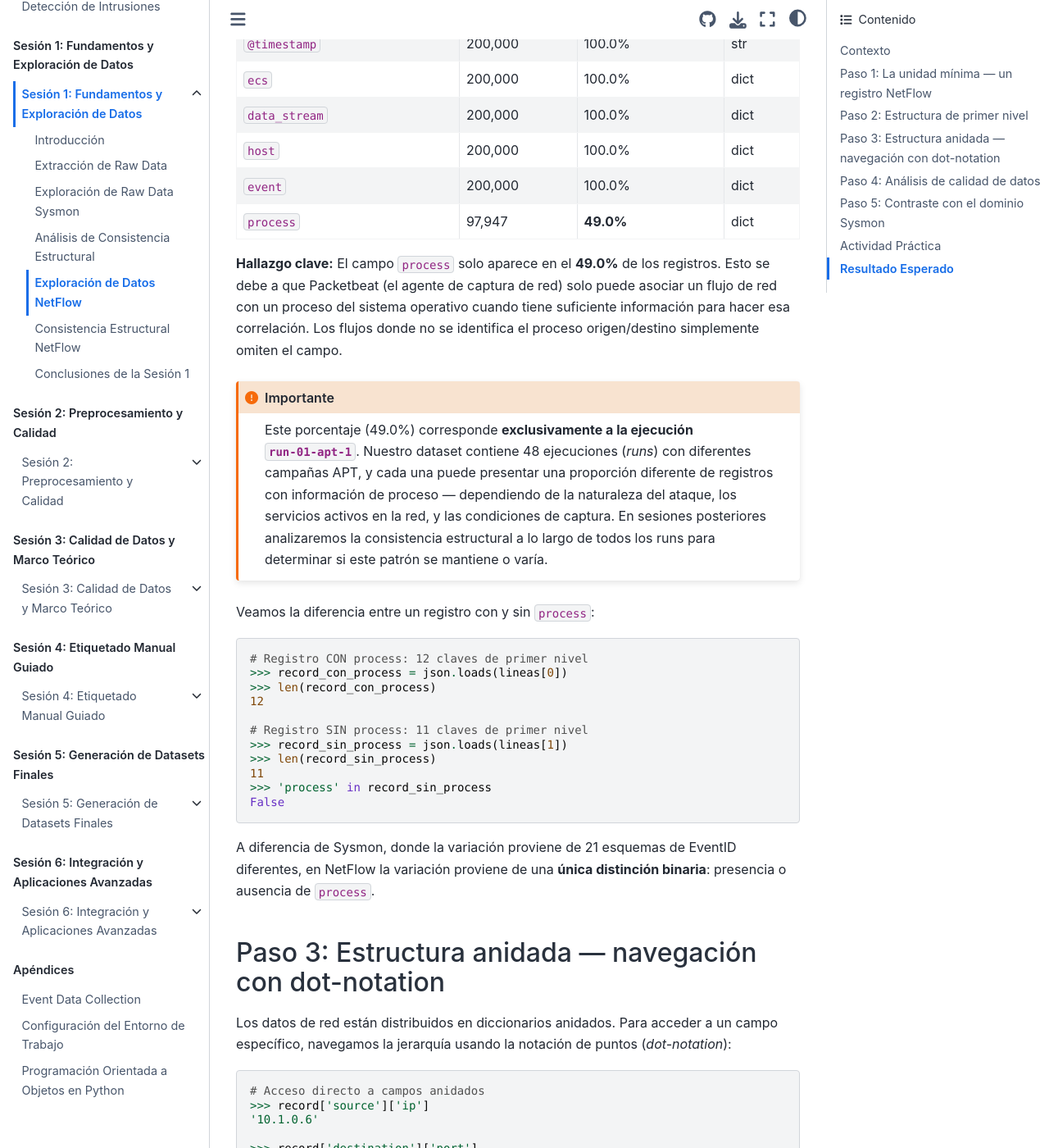
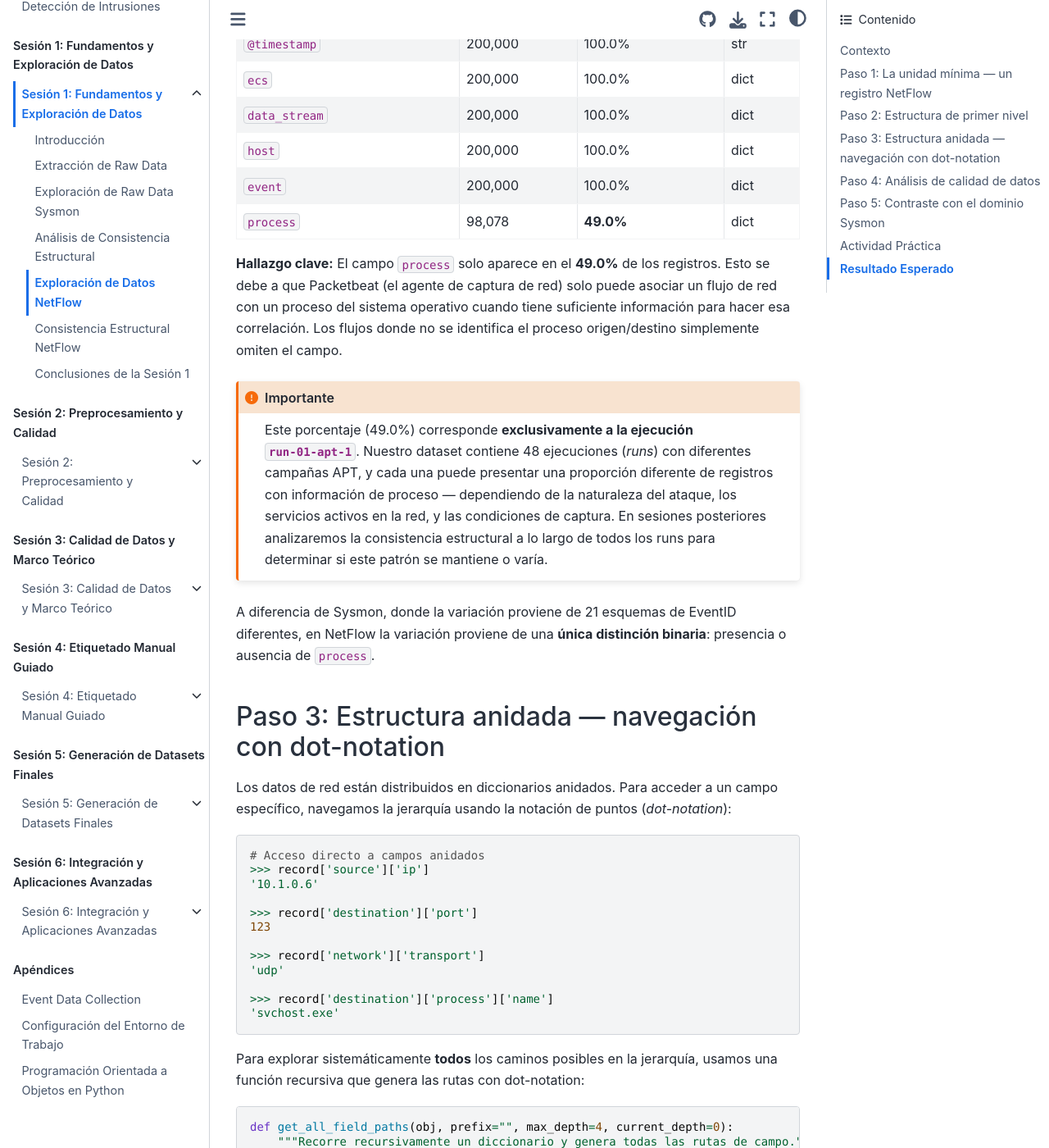
Before and after one commit to ollerenac/curso2026, a Jupyter Book: the page built from sesion-1/4-exploracion-netflow.md, in a window 1280 px wide and 1400 px high, scrolled down 4511 px. Shown: the whole window at 82% size. Built offline with Jupyter Book 1.0.4 settings and Sphinx 7.4.7 and the Sphinx Book theme 1.1.4, drawn with Linux system fonts in a browser that asks for light colours.

Commit message:
refactor(sesion-1): trim redundant code block in 4-exploracion-netflow.md
Remove code demonstration of with/without process records — the table
already shows the 49% vs 100% clearly. Retain the cross-domain comparison
sentence (Sysmon 21 schemas vs NetFlow binary distinction).

Co-Authored-By: Claude Sonnet 4.6 <noreply@anthropic.com>

````diff
--- a/sesion-1/4-exploracion-netflow.md
+++ b/sesion-1/4-exploracion-netflow.md
@@ -192,28 +192,12 @@ El resultado muestra 12 campos totales, pero con una diferencia importante: **11
 | `data_stream` | 200,000 | 100.0% | dict |
 | `host` | 200,000 | 100.0% | dict |
 | `event` | 200,000 | 100.0% | dict |
-| `process` | 97,947 | **49.0%** | dict |
+| `process` | 98,078 | **49.0%** | dict |
 
 **Hallazgo clave:** El campo `process` solo aparece en el **49.0%** de los registros. Esto se debe a que Packetbeat (el agente de captura de red) solo puede asociar un flujo de red con un proceso del sistema operativo cuando tiene suficiente información para hacer esa correlación. Los flujos donde no se identifica el proceso origen/destino simplemente omiten el campo.
 
 ```{important}
 Este porcentaje (49.0%) corresponde **exclusivamente a la ejecución `run-01-apt-1`**. Nuestro dataset contiene 48 ejecuciones (*runs*) con diferentes campañas APT, y cada una puede presentar una proporción diferente de registros con información de proceso — dependiendo de la naturaleza del ataque, los servicios activos en la red, y las condiciones de captura. En sesiones posteriores analizaremos la consistencia estructural a lo largo de todos los runs para determinar si este patrón se mantiene o varía.
-```
-
-Veamos la diferencia entre un registro con y sin `process`:
-
-```python
-# Registro CON process: 12 claves de primer nivel
->>> record_con_process = json.loads(lineas[0])
->>> len(record_con_process)
-12
-
-# Registro SIN process: 11 claves de primer nivel
->>> record_sin_process = json.loads(lineas[1])
->>> len(record_sin_process)
-11
->>> 'process' in record_sin_process
-False
 ```
 
 A diferencia de Sysmon, donde la variación proviene de 21 esquemas de EventID diferentes, en NetFlow la variación proviene de una **única distinción binaria**: presencia o ausencia de `process`.
````
